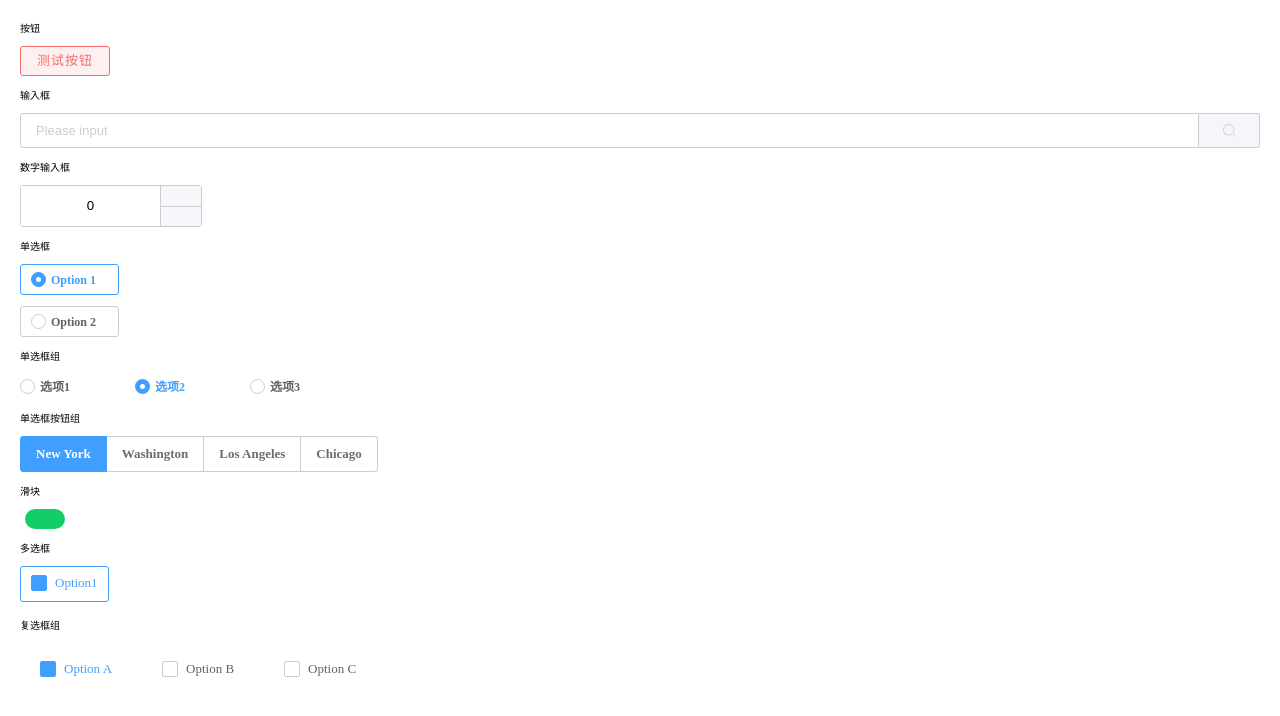
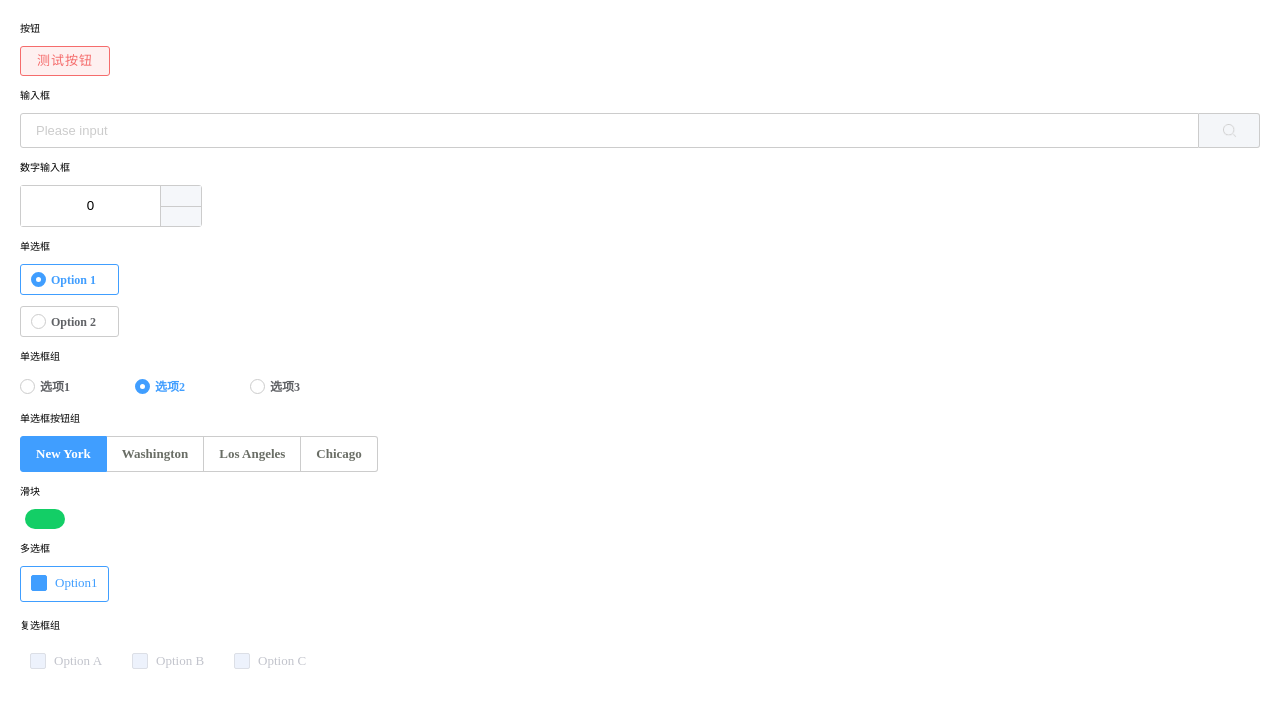
Before and after one commit to shengbenqiang/SComponent, a Vue app: page / in a window 1280 px wide. Shown: the top 716 px of the page. Built offline with nearby package versions, Linux system fonts and the light colour scheme; some icons are missing.

Commit message:
0.0.8.1 checkbox-group基本属性对接于checkbox的更改完成，相关属性对应的代码处理逻辑以升级适应group情况，对应的group属性样式变化也已经做了处理，为后续增加处理表单情况留下预处理逻辑

```diff
--- a/src/App.vue
+++ b/src/App.vue
@@ -99,7 +99,7 @@
   <br>
   <div style="margin-top: 15px">复选框组</div>
   <br>
-  <SCheckboxGroup v-model="checkedGroupArr">
+  <SCheckboxGroup disabled @change="appChange" v-model="checkedGroupArr">
     <s-checkbox label="Option A" />
     <s-checkbox label="Option B" />
     <s-checkbox label="Option C" />
@@ -188,6 +188,9 @@ export default {
     },
     appHandelCheck (val) {
       console.log(val)
+    },
+    appChange (val) {
+      console.log(val)
     }
   }
 }
--- a/src/components/SCheckboxGroup/SCheckboxGroup.vue
+++ b/src/components/SCheckboxGroup/SCheckboxGroup.vue
@@ -54,7 +54,6 @@ export default defineComponent({
       }
     })
     const eventSolve = (value) => {
-      console.log(value)
       emit('update:modelValue', value)
       emit('change', value)
     }
--- a/src/untils/checkbox.js
+++ b/src/untils/checkbox.js
@@ -1,5 +1,5 @@
 import { computed, ref, getCurrentInstance, inject } from 'vue'
-import { isObj, isArr } from '@/untils/common'
+import { isArr } from '@/untils/common'
 
 export const useCheckbox = (props) => {
   const { emit } = getCurrentInstance()
@@ -11,9 +11,7 @@ export const useCheckbox = (props) => {
     if (isCheckGroup.value) {
       const tempValue = checkGroupValue.modelValue
       const { value } = tempValue
-      if (isObj(value)) {
-        return null
-      } else if (isArr(value)) {
+      if (isArr(value)) {
         return value.includes(props.label)
       }
     } else {
@@ -65,10 +63,14 @@ export const useCheckbox = (props) => {
     emit('change', val)
   }
   const size = computed(() => {
-    return 's-checkbox-' + props.size + '-size'
+    if (isCheckGroup.value) {
+      return 's-checkbox-' + checkGroupValue.size + '-size'
+    } else {
+      return 's-checkbox-' + props.size + '-size'
+    }
   })
   const disabled = computed(() => {
-    return props.disabled
+    return isCheckGroup.value ? checkGroupValue.disabled : props.disabled
   })
   const border = computed(() => {
     return props.border
```
